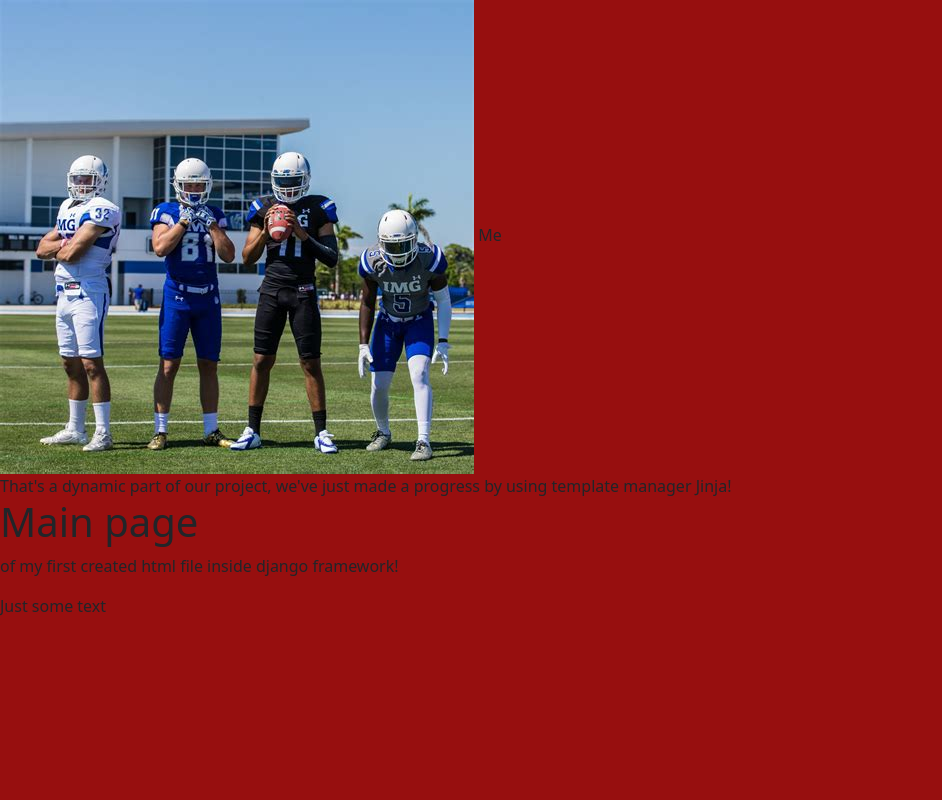
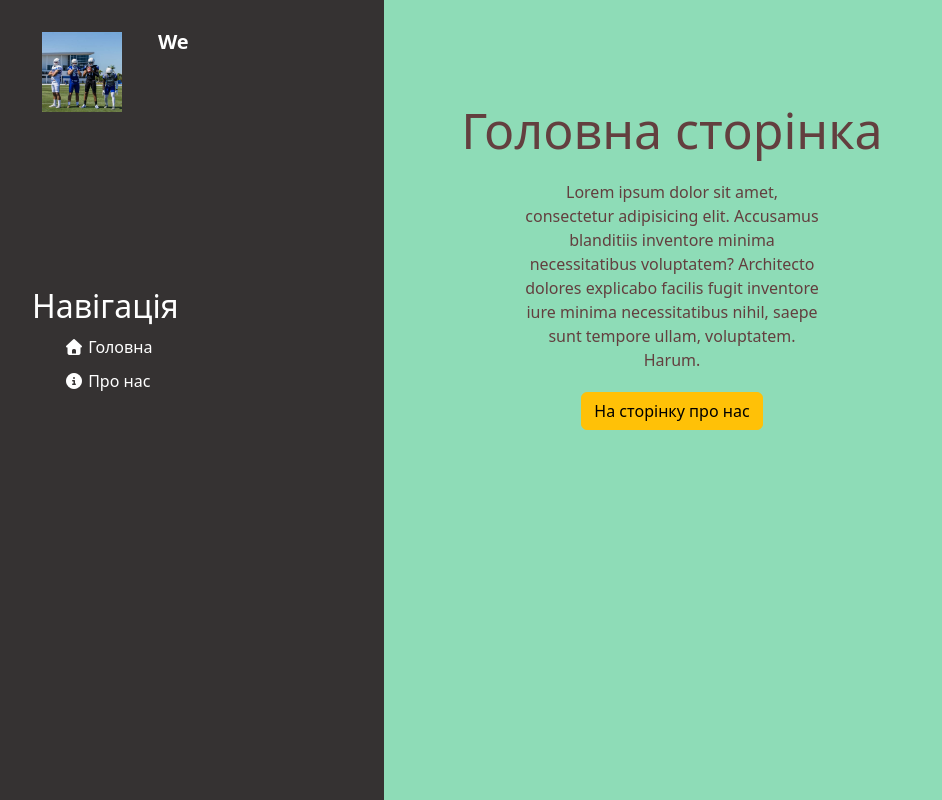
Before and after one commit to Zentig/project-for-starforlife-tournament, a Django app: page / in a window 1280 px wide. Shown: the whole page, without its empty margins (0-942 px from the left). Run offline with Django 5.2, Linux system fonts and the light colour scheme; some libraries are stand-ins or nearby versions.

Commit message:
Added some design

```diff
--- a/newproject/main/static/main/css/main.css
+++ b/newproject/main/static/main/css/main.css
@@ -1,3 +1,66 @@
 body {
-    background: #970f0f;
+    background: #8edcb7;
 }
+
+aside {
+    float: left;
+    background: #353232;
+    width: 30%;
+    padding: 2.5%;
+    height: 100vh;
+    color: #fff;
+    border-right: 2px solid #353232;
+}
+
+aside img {
+    width: 80px;
+    margin-left: 10px;
+    float: left;
+}
+
+aside .logo{
+    font-size: 20px;
+    margin-left: 20px;
+    padding: 5%;
+    font-weight: bold;
+    position: relative;
+    top: -5px;
+}
+
+aside p {
+    margin-top: 30px;
+    font-size: 20px;
+}
+
+aside ul {
+    list-style: none;
+}
+
+aside ul li {
+    color: #fff;
+    display: block;
+    margin-top: 10px;
+    transition: transform 0.2s ease-in-out;
+}
+
+aside ul a {
+    text-decoration: none;
+}
+
+aside ul li:hover, aside ul a:hover {
+    transform: scale(1.05);
+    color: #4ac1f7;
+    text-decoration: none;
+}
+
+main .features {
+    float: left;
+    width: 45%;
+    color: #633f3f;
+    margin-top: 100px;
+    text-align: center;
+}
+
+main .features h1 {font-size: 50px;}
+
+main .features p { max-width: 300px; margin: 20px auto; }
--- a/newproject/main/templates/main/index.html
+++ b/newproject/main/templates/main/index.html
@@ -1,11 +1,12 @@
 {% extends 'main/layout_test.html' %}
 
-{% block title %} Сторінка про нас {% endblock %}
+{% block title %} {{ title }} {% endblock %}
+
 {% block content %}
-
-    That's a dynamic part of our project, we've just made a progress by using template manager Jinja!
-
- <h1> Main page </h1>
-    <p> of my first created html file inside django framework! </p>
-    {% include "main/test.html" %}
+    <div class="features">
+        <h1> {{ title }} </h1>
+        <p>Lorem ipsum dolor sit amet, consectetur adipisicing elit. Accusamus blanditiis inventore minima necessitatibus voluptatem? Architecto dolores explicabo facilis fugit inventore iure minima necessitatibus nihil, saepe sunt tempore ullam, voluptatem. Harum.</p>
+    <button class = "btn btn-warning"> На сторінку про нас </button>
+    </div>
+    <!-- {% include "main/test.html" %} -->
 {% endblock %}
--- a/newproject/main/templates/main/layout_test.html
+++ b/newproject/main/templates/main/layout_test.html
@@ -6,14 +6,25 @@
     <meta charset="UTF-8">
     <link rel="stylesheet" href="https://cdn.jsdelivr.net/npm/bootstrap@5.3.3/dist/css/bootstrap.min.css">
     <link rel="stylesheet" href="{% static 'main/css/main.css' %}">
+    <link rel="stylesheet" href="https://cdnjs.cloudflare.com/ajax/libs/font-awesome/7.0.1/css/all.min.css">
     <title>{% block title %}{% endblock %}</title>
 </head>
 
 <body>
     <aside>
         <img src="{% static 'main/img/1.jpg' %}" alt ="">
-        <span class="logo">Me</span>
+        <span class="logo">We</span>
+        <h2 style = "margin-top: 225px"> Навігація </h2>
+        <ul>
+            <a href = "{% url "home" %}">
+                <li><i class="fa-solid fa-house"></i> Головна </li>
+            </a>
+            <a href = "{% url "about" %}">
+                <li><i class="fa-solid fa-circle-info"></i> Про нас </li>
+            </a>
+        </ul>
     </aside>
+
     <main>
         {% block content %}
         {% endblock %}
--- a/newproject/main/urls.py
+++ b/newproject/main/urls.py
@@ -2,6 +2,6 @@ from django.urls import path
 from . import views
 
 urlpatterns = [
-    path('', views.index),
-    path('about/', views.about)
+    path('', views.index, name="home"),
+    path('about/', views.about, name="about"),
 ]
--- a/newproject/main/views.py
+++ b/newproject/main/views.py
@@ -2,7 +2,8 @@ from django.http import HttpResponse
 from django.shortcuts import render
 
 def index(request):
-    return render(request, 'main/index.html')
+    return render(request, 'main/index.html',
+                  {"title": "Головна сторінка"})
 
 def about(request):
     return render(request, 'main/about.html')
```
Also changed, not shown: newproject/main/templates/main/about.html (+5 -4 lines).
